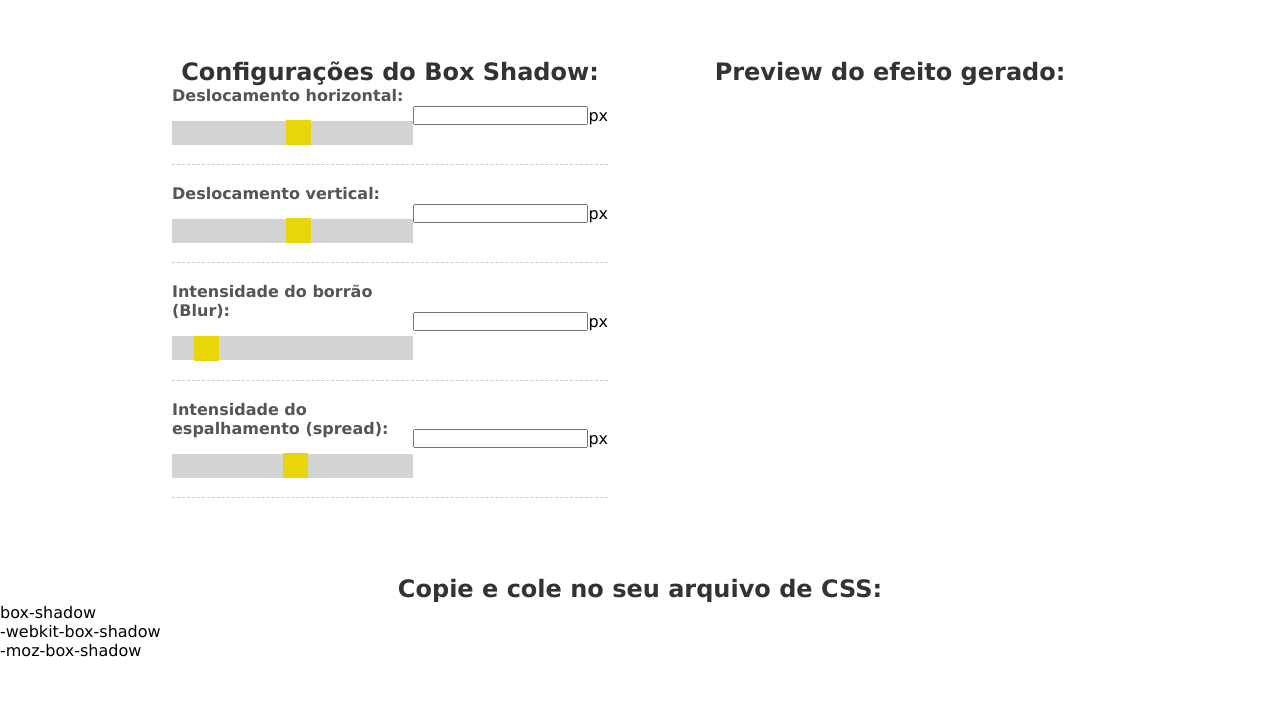
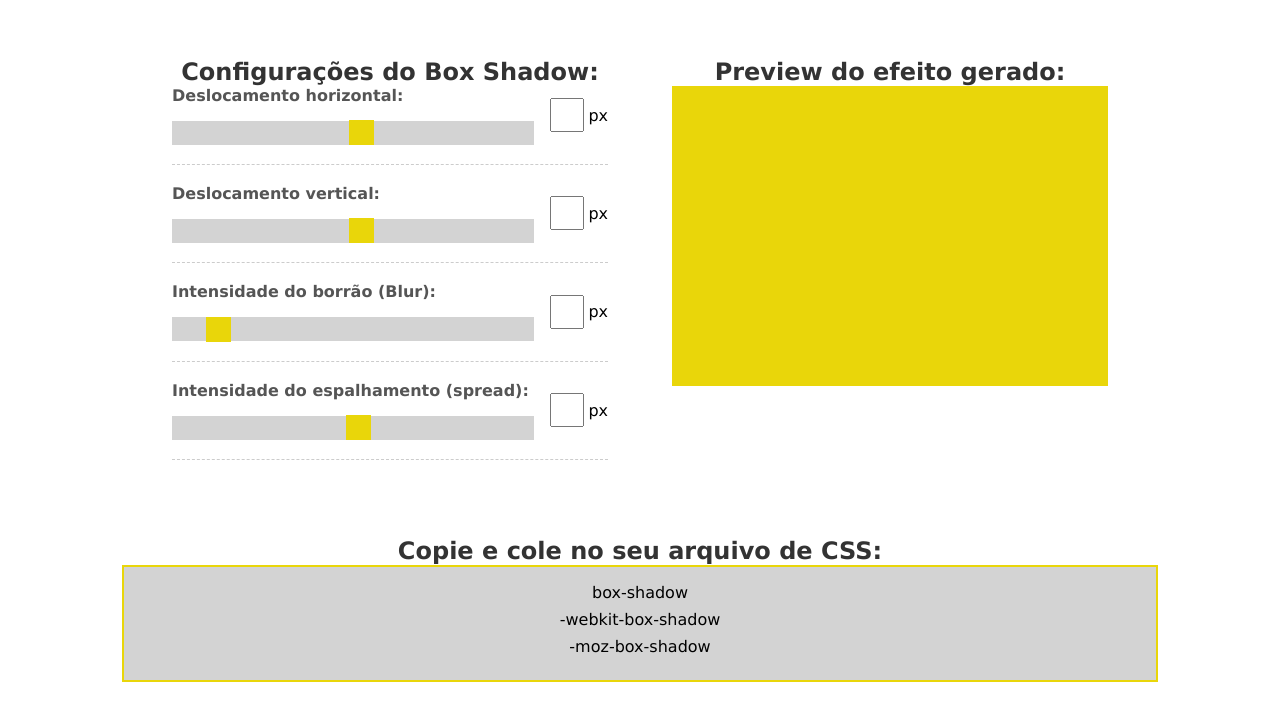
Before and after one commit to Lucaslandivar/shadow-box-generator, a plain HTML site: page index.html in a window 1280 px wide. Drawn offline with Linux system fonts and the light colour scheme.

Commit message:
Finhis first part of the CSS.

```diff
--- a/CSS/styles.css
+++ b/CSS/styles.css
@@ -2,6 +2,10 @@
     font-family: "Verdana";
     margin: 0;
     padding: 0;
+}
+
+body {
+    padding-bottom: 500px;
 }
 
 h2 {
@@ -64,3 +68,38 @@ h2 {
     display: flex;
     align-items: center;
 }
+
+.reference-input p {
+    margin-left: 4px;
+}
+
+.form-control input[type="text"] {
+    height: 30px;
+    width: 30px;
+    margin-left: 1rem;
+    text-align: center;
+}
+
+/* *Preview */
+#box {
+    width: 100%;
+    height: 300px;
+    background-color: #e9d60a;
+}
+
+/* *Área de geração */
+#generated-rule {
+    text-align: center;
+}
+
+#generated-rule p{
+    margin-bottom: 0.5rem;
+}
+
+#rules-area {
+    background-color: #d3d3d3;
+    max-width: 1000px;
+    margin: 0 auto;
+    border: 2px solid #e9d60a;
+    padding: 1rem;
+}
```
